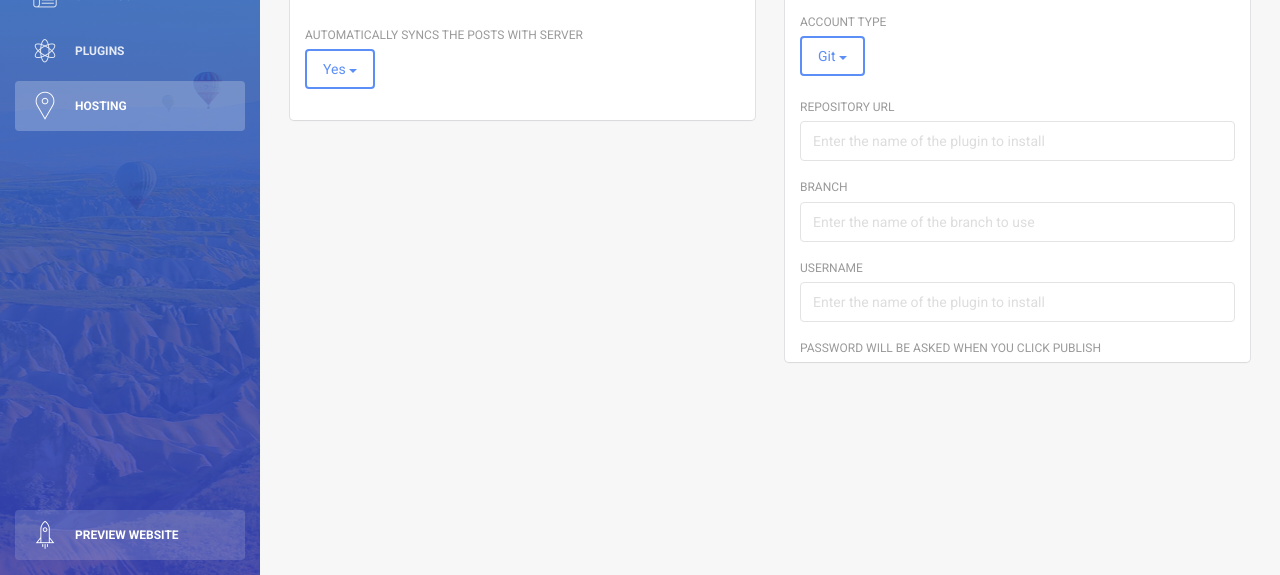
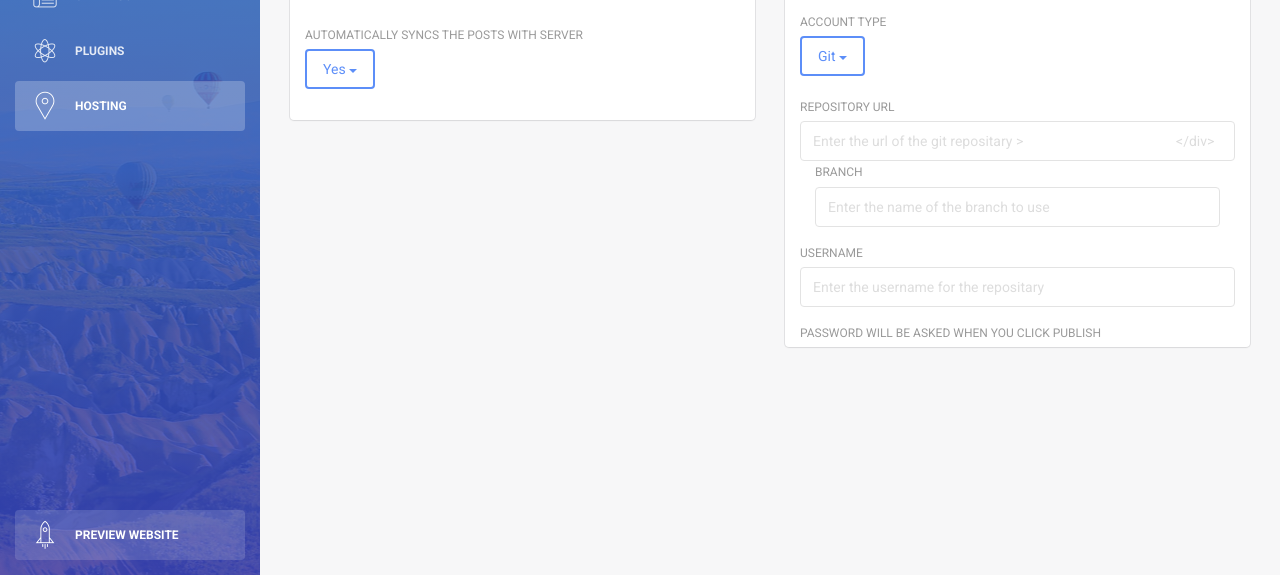
Before and after one commit to hackerkid/jekyll-desktop, a plain HTML site: page hosting.html in a window 1280 px wide. Shown: the part 225-800 px from the top of the page. Drawn offline with Linux system fonts and the light colour scheme; some packages are replaced by stand-ins of ours.

Commit message:
placeholder updated

```diff
--- a/hosting.html
+++ b/hosting.html
@@ -303,7 +303,7 @@
                                         <div class="col-md-12">
                                             <div class="form-group">
                                                 <label>Repository Url</label>
-                                                <input type="text" class="form-control" placeholder="Enter the name of the plugin to install" >
+                                                <input type="text" class="form-control" placeholder="Enter the url of the git repositary >
                                             </div>
                                         </div>
 
@@ -325,7 +325,7 @@
                                         <div class="col-md-12">
                                             <div class="form-group">
                                                 <label>Username</label>
-                                                <input type="text" class="form-control" placeholder="Enter the name of the plugin to install" >
+                                                <input type="text" class="form-control" placeholder="Enter the username for the repositary" >
                                             </div>
                                         </div>
 
```
